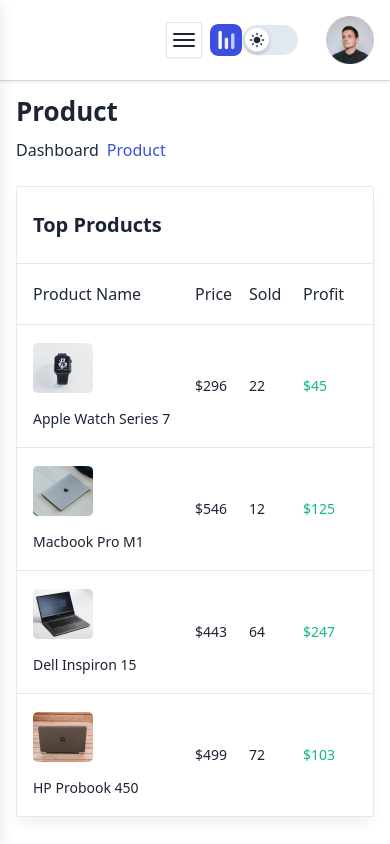
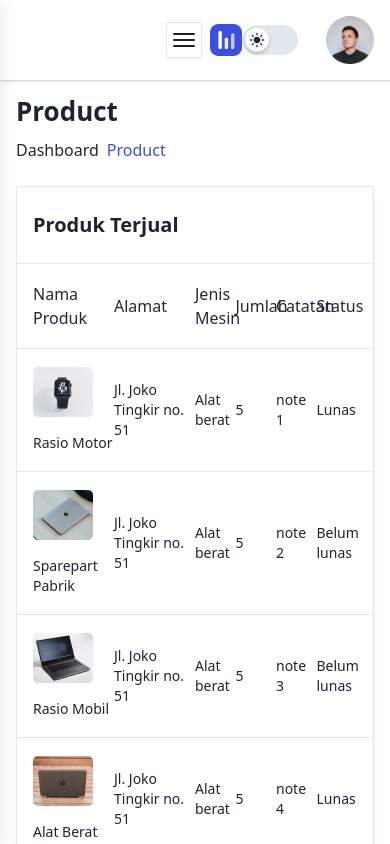
Before and after one commit to dzakyzein/carlostech, a React (Vite) app: page /admin/product in a window 390 px wide. Built offline with nearby package versions, Linux system fonts and the light colour scheme.

Commit message:
mengubah nama tabletwo menjadi tableone dan mengub ah beberapa koding

```diff
--- /dev/null
+++ b/src/Pages/Adminpage/components/Tables/TableOne.jsx
@@ -0,0 +1,131 @@
+/* eslint-disable no-unused-vars */
+import { Product } from '../../types/product';
+import ProductOne from '../../images/product/product-01.png';
+import ProductTwo from '../../images/product/product-02.png';
+import ProductThree from '../../images/product/product-03.png';
+import ProductFour from '../../images/product/product-04.png';
+
+const productData = [
+  {
+    image: ProductOne,
+    name: 'Rasio Motor',
+    phone: '+62 812-0718-7465',
+    address: 'Jl. Joko Tingkir no. 51',
+    category: 'Alat berat',
+    sold: 5,
+    note: 'note 1',
+    status: 'Lunas',
+  },
+  {
+    image: ProductTwo,
+    name: 'Sparepart Pabrik',
+    phone: '+62 812-0718-7465',
+    address: 'Jl. Joko Tingkir no. 51',
+    category: 'Alat berat',
+    sold: 5,
+    note: 'note 2',
+    status: 'Belum lunas',
+  },
+  {
+    image: ProductThree,
+    name: 'Rasio Mobil',
+    phone: '+62 812-0718-7465',
+    address: 'Jl. Joko Tingkir no. 51',
+    category: 'Alat berat',
+    sold: 5,
+    note: 'note 3',
+    status: 'Belum lunas',
+  },
+  {
+    image: ProductFour,
+    name: 'Alat Berat',
+    phone: '+62 812-0718-7465',
+    address: 'Jl. Joko Tingkir no. 51',
+    category: 'Alat berat',
+    sold: 5,
+    note: 'note 4',
+    status: 'Lunas',
+  },
+];
+
+const TableOne = () => {
+  return (
+    <div className='rounded-sm border border-stroke bg-white shadow-default dark:border-strokedark dark:bg-boxdark'>
+      <div className='py-6 px-4 md:px-6 xl:px-7.5'>
+        <h4 className='text-xl font-semibold text-black dark:text-white'>
+          Produk Terjual
+        </h4>
+      </div>
+
+      <div className='grid grid-cols-8 border-t border-stroke py-4.5 px-4 dark:border-strokedark sm:grid-cols-10 md:px-6 2xl:px-7.5'>
+        <div className='col-span-2 flex items-center'>
+          <p className='font-medium'>Nama Produk</p>
+        </div>
+        <div className='col-span-2 hidden items-center sm:flex'>
+          <p className='font-medium'>No. Telepon</p>
+        </div>
+        <div className='col-span-2 flex items-center'>
+          <p className='font-medium'>Alamat</p>
+        </div>
+        <div className='col-span-1 flex items-center'>
+          <p className='font-medium'>Jenis Mesin</p>
+        </div>
+        <div className='col-span-1 flex items-center'>
+          <p className='font-medium'>Jumlah</p>
+        </div>
+        <div className='col-span-1 flex items-center'>
+          <p className='font-medium'>Catatan</p>
+        </div>
+        <div className='col-span-1 flex items-center'>
+          <p className='font-medium'>Status</p>
+        </div>
+      </div>
+
+      {productData.map((product, key) => (
+        <div
+          className='grid grid-cols-8 border-t border-stroke py-4.5 px-4 dark:border-strokedark sm:grid-cols-10 md:px-6 2xl:px-7.5'
+          key={key}
+        >
+          <div className='col-span-2 flex items-center'>
+            <div className='flex flex-col gap-4 sm:flex-row sm:items-center'>
+              <div className='w-15 rounded-md'>
+                <img src={product.image} alt='Product' />
+              </div>
+              <p className='text-sm text-black dark:text-white'>
+                {product.name}
+              </p>
+            </div>
+          </div>
+          <div className='col-span-2 hidden items-center sm:flex'>
+            <p className='text-sm text-black dark:text-white'>
+              {product.phone}
+            </p>
+          </div>
+          <div className='col-span-2 flex items-center'>
+            <p className='text-sm text-black dark:text-white'>
+              {product.address}
+            </p>
+          </div>
+          <div className='col-span-1 flex items-center'>
+            <p className='text-sm text-black dark:text-white'>
+              {product.category}
+            </p>
+          </div>
+          <div className='col-span-1 flex items-center'>
+            <p className='text-sm text-black dark:text-white'>{product.sold}</p>
+          </div>
+          <div className='col-span-1 flex items-center'>
+            <p className='text-sm text-black dark:text-white'>{product.note}</p>
+          </div>
+          <div className='col-span-1 flex items-center'>
+            <p className='text-sm text-black dark:text-white'>
+              {product.status}
+            </p>
+          </div>
+        </div>
+      ))}
+    </div>
+  );
+};
+
+export default TableOne;
--- a/src/Pages/Adminpage/components/Tables/TableTwo.jsx
+++ /dev/null
@@ -1,107 +0,0 @@
-/* eslint-disable no-unused-vars */
-import { Product } from '../../types/product';
-import ProductOne from '../../images/product/product-01.png';
-import ProductTwo from '../../images/product/product-02.png';
-import ProductThree from '../../images/product/product-03.png';
-import ProductFour from '../../images/product/product-04.png';
-
-const productData = [
-  {
-    image: ProductOne,
-    name: 'Apple Watch Series 7',
-    category: 'Electronics',
-    price: 296,
-    sold: 22,
-    profit: 45,
-  },
-  {
-    image: ProductTwo,
-    name: 'Macbook Pro M1',
-    category: 'Electronics',
-    price: 546,
-    sold: 12,
-    profit: 125,
-  },
-  {
-    image: ProductThree,
-    name: 'Dell Inspiron 15',
-    category: 'Electronics',
-    price: 443,
-    sold: 64,
-    profit: 247,
-  },
-  {
-    image: ProductFour,
-    name: 'HP Probook 450',
-    category: 'Electronics',
-    price: 499,
-    sold: 72,
-    profit: 103,
-  },
-];
-
-const TableTwo = () => {
-  return (
-    <div className='rounded-sm border border-stroke bg-white shadow-default dark:border-strokedark dark:bg-boxdark'>
-      <div className='py-6 px-4 md:px-6 xl:px-7.5'>
-        <h4 className='text-xl font-semibold text-black dark:text-white'>
-          Top Products
-        </h4>
-      </div>
-
-      <div className='grid grid-cols-6 border-t border-stroke py-4.5 px-4 dark:border-strokedark sm:grid-cols-8 md:px-6 2xl:px-7.5'>
-        <div className='col-span-3 flex items-center'>
-          <p className='font-medium'>Product Name</p>
-        </div>
-        <div className='col-span-2 hidden items-center sm:flex'>
-          <p className='font-medium'>Category</p>
-        </div>
-        <div className='col-span-1 flex items-center'>
-          <p className='font-medium'>Price</p>
-        </div>
-        <div className='col-span-1 flex items-center'>
-          <p className='font-medium'>Sold</p>
-        </div>
-        <div className='col-span-1 flex items-center'>
-          <p className='font-medium'>Profit</p>
-        </div>
-      </div>
-
-      {productData.map((product, key) => (
-        <div
-          className='grid grid-cols-6 border-t border-stroke py-4.5 px-4 dark:border-strokedark sm:grid-cols-8 md:px-6 2xl:px-7.5'
-          key={key}
-        >
-          <div className='col-span-3 flex items-center'>
-            <div className='flex flex-col gap-4 sm:flex-row sm:items-center'>
-              <div className='h-12.5 w-15 rounded-md'>
-                <img src={product.image} alt='Product' />
-              </div>
-              <p className='text-sm text-black dark:text-white'>
-                {product.name}
-              </p>
-            </div>
-          </div>
-          <div className='col-span-2 hidden items-center sm:flex'>
-            <p className='text-sm text-black dark:text-white'>
-              {product.category}
-            </p>
-          </div>
-          <div className='col-span-1 flex items-center'>
-            <p className='text-sm text-black dark:text-white'>
-              ${product.price}
-            </p>
-          </div>
-          <div className='col-span-1 flex items-center'>
-            <p className='text-sm text-black dark:text-white'>{product.sold}</p>
-          </div>
-          <div className='col-span-1 flex items-center'>
-            <p className='text-sm text-meta-3'>${product.profit}</p>
-          </div>
-        </div>
-      ))}
-    </div>
-  );
-};
-
-export default TableTwo;
--- a/src/Pages/Adminpage/pages/Product.jsx
+++ b/src/Pages/Adminpage/pages/Product.jsx
@@ -1,6 +1,6 @@
 import Breadcrumb from '../components/Breadcrumbs/Breadcrumb';
 import TableThree from '../components/Tables/TableThree';
-import TableTwo from '../components/Tables/TableTwo';
+import TableTwo from '../components/Tables/TableOne';
 import DefaultLayout from '../layout/DefaultLayout';
 
 const Product = () => {
--- a/src/Pages/Landingpage/Intro.jsx
+++ b/src/Pages/Landingpage/Intro.jsx
@@ -20,8 +20,7 @@
                     neque iaculis malesuada. Aenean gravida magna orci, non
                     efficitur est porta id. Donec magna diam.
                   </p>
-
-                  <div className='grid gap-x-6 md:grid-cols-3 lg:grid-cols-2 xl:grid-cols-3'>
+                  <div className='grid gap-x-6 xsm:grid-cols-2 md:grid-cols-3 lg:grid-cols-2 xl:grid-cols-3'>
                     <div className='mb-6'>
                       <p className='flex items-center'>
                         <FaCheck className='m-2' />
@@ -85,7 +84,7 @@
                   </div>
                 </div>
               </div>
-              <div className='md:mb-12 lg:mb-0'>
+              <div className='xsm:hidden md:flex justify-center inline-block lg:mb-0'>
                 <img
                   src={Introduction}
                   className='rotate-lg-6 w-4/5 rounded-lg shadow-lg'
--- a/src/Pages/Landingpage/Map.jsx
+++ b/src/Pages/Landingpage/Map.jsx
@@ -7,7 +7,7 @@
       <h1 className='text-3xl font-bold mb-8'>Carlos Tech Location</h1>
       <iframe
         src='https://www.google.com/maps/embed?pb=!1m18!1m12!1m3!1d3955.061259038191!2d110.77906047794202!3d-7.568300672967784!2m3!1f0!2f0!3f0!3m2!1i1024!2i768!4f13.1!3m3!1m2!1s0x2e7a14356253e1a7%3A0xf754c7217fe1ff8e!2sCarlostech!5e0!3m2!1sen!2sid!4v1716355220163!5m2!1sen!2sid'
-        className='border-0 w-full h-3/4 md:w-3/4 md:h-3/4 lg:w-1/2 lg:h-1/2'
+        className='border-0 w-full h-3/4 xsm:w-4/5 md:w-3/4 md:h-3/4 lg:w-1/2 lg:h-1/2'
         allowFullScreen=''
         loading='lazy'
         referrerPolicy='no-referrer-when-downgrade'
--- a/src/Pages/Landingpage/Product.jsx
+++ b/src/Pages/Landingpage/Product.jsx
@@ -9,7 +9,7 @@
     <section className='bg-black pb-10 pt-20 lg:pb-20 lg:pt-[120px]'>
       <div className='container lg:px-10'>
         <div className='-mx-4 flex flex-wrap'>
-          <div className='w-full px-4'>
+          <div className='w-full px-4 xsm:mx-4 md:flex flex-col justify-center'>
             <div className='mx-auto mb-[60px] max-w-[510px] text-center lg:mb-20'>
               {/* <span className='mb-2 block text-lg font-semibold text-primary'>
                 Our Blogs
@@ -25,7 +25,7 @@
             </div>
           </div>
         </div>
-        <div className='-mx-4 flex flex-wrap'>
+        <div className='m-4 flex flex-wrap'>
           <CardProduct
             // date='Dec 22, 2023'
             CardTitle='Carlos Tech - Tracker Motor'
```
